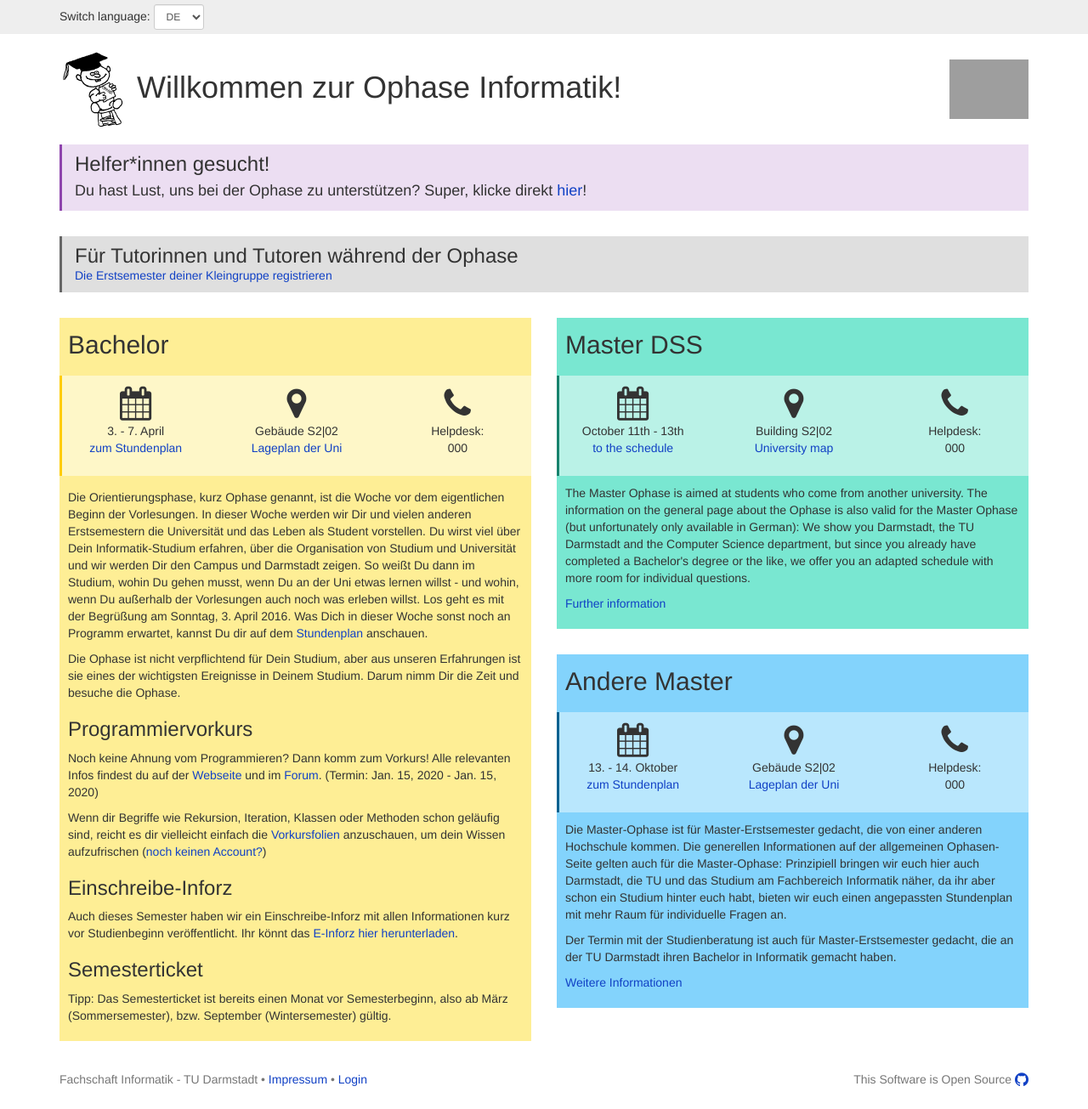
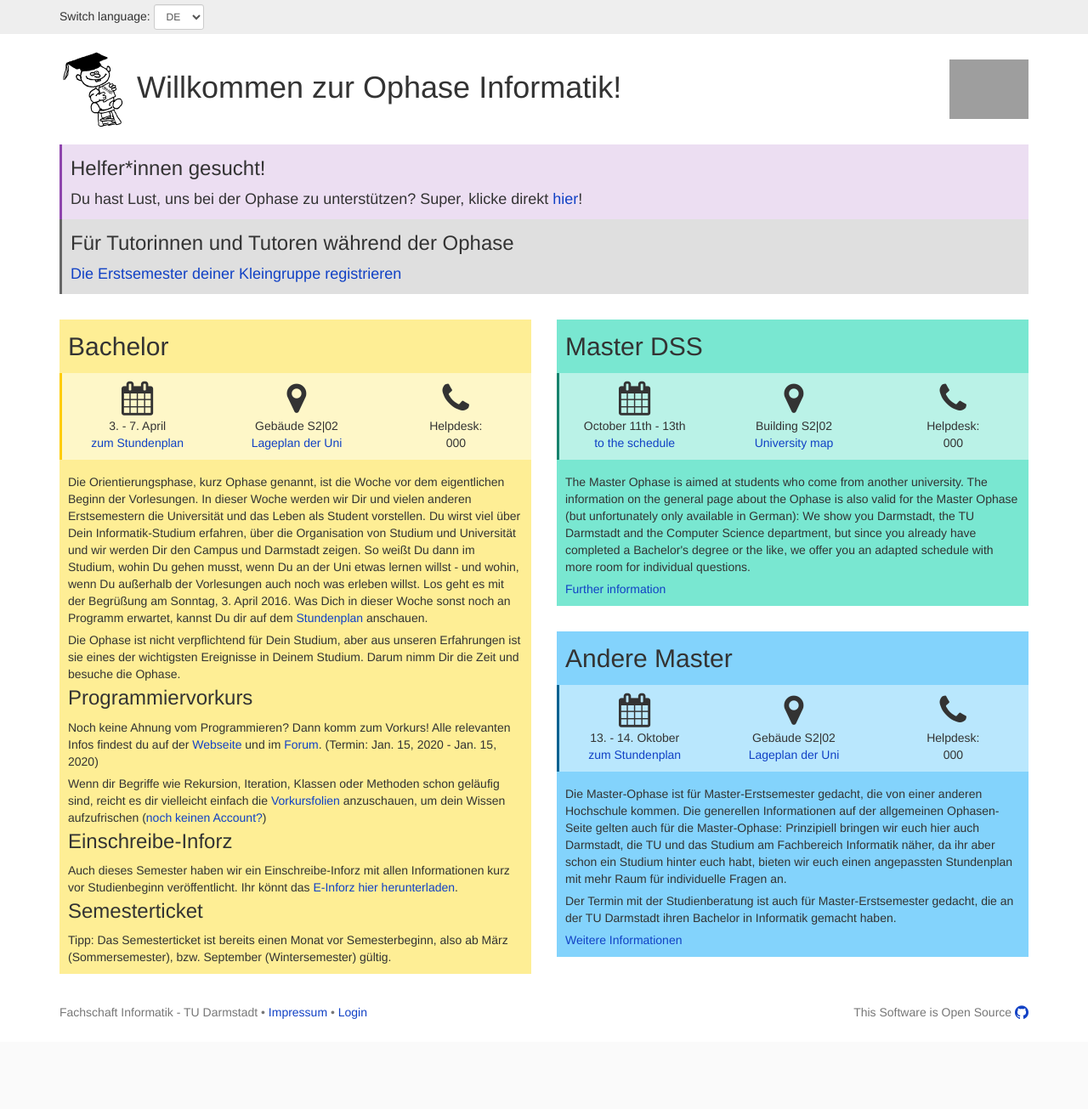
Before and after one commit to d120/pyophase, a Django app: page / in a window 1280 px wide. Shown: the whole page at 85% size. After the commit the page ends 1199 px from the top, so only its background shows below. Run offline with Django 3.2, Linux system fonts and the light colour scheme; data comes from the database, SQL or seed files in the repository; tables that the repository leaves empty hold one stand-in row (values such as "Sample post"); parts of the project's set-up code (start-up, migrations or seed data) failed here and were passed over; some libraries are stand-ins or nearby versions; grey boxes are pictures that could not be loaded.

Commit message:
refactor inline styles throughout the app into abstracted CSS classes

```diff
--- a/dashboard/templates/dashboard/action.html
+++ b/dashboard/templates/dashboard/action.html
@@ -13,7 +13,7 @@
 
                 <ul class="nav nav-pills nav-stacked">
                     {% for name, target in sidebar_links %}
-                        <li style="border:1px dotted silver;"><a href="{{ target }}">{{ name }}</a></li>
+                        <li class="dotted-border"><a href="{{ target }}">{{ name }}</a></li>
                     {% endfor %}
                 </ul>
             {% endblock %}
--- a/dashboard/templates/dashboard/dashboard_base.html
+++ b/dashboard/templates/dashboard/dashboard_base.html
@@ -3,13 +3,13 @@
 
 {% block content %}
 
-<ul class="nav nav-pills" style="margin-top: 17px;">
+<ul class="nav nav-pills">
     {% for title, target in navigation_links %}
         <li><a href="{{ target }}">{{ title }}</a></li>
     {% endfor %}
 </ul>
 
-<hr style="margin-top: 5px;">
+<hr class="margin-top-1">
 
 {% block content_dashboard %}{% endblock %}
 
--- a/ophasebase/dashboard_components.py
+++ b/ophasebase/dashboard_components.py
@@ -30,7 +30,7 @@
         else:
             df = DateFormat(datetime.datetime.now())
             msg = _('Es ist Ophase<br /> <b>%(weekday)s</b>') % {'weekday' : df.format('l'),}
-        return SafeText("<p class='text-center' style='font-size:2em; line-height:180%;'>{}</p>".format(msg))
+        return SafeText("<p class='text-center quite-big'>{}</p>".format(msg))
 
     @property
     def get_status(self):
--- a/ophasebase/static/ophasebase/css/pyophase.css
+++ b/ophasebase/static/ophasebase/css/pyophase.css
@@ -1,23 +1,68 @@
 /*
  * pyophase common styles
  */
+
+/* general helper classes ---------------------------------------- */
+
+.margin-top-1 { margin-top: 1rem; }
+.margin-top-3 { margin-top: 3rem; }
+
+.padding-top-1 { padding-top: 1rem; }
+.padding-top-3 { padding-top: 3rem; }
+
+.right { text-align: right; }
+
+.w-initial { width: initial; }
+
+
+/* common formatting primitives ---------------------------------- */
+
+.text-muted { margin: 5px 0; }
+
+.box { padding: 1rem 1rem; }
+.box-highlight { border-left: 3px solid #fff; }
+.box h2, .box h3 { margin: .5rem 0; }
+.box p { margin: 0; padding-top: .6rem; }
+.box .box-big { font-size: 1.8rem; }
+
+.box-gray { background-color: #dfdfdf; border-color: #666; }
+.box-lilac { background-color: #ecdef2; border-color: #8e44ad; }
+.box-yellow { background-color: #feee95; border-color: #ffcc00; }
+.box-light-yellow { background-color: #fef7c8; border-color: #ffcc00; }
+.box-teal { background-color: #79e7d1; border-color: #17826d; }
+.box-light-teal { background-color: #baf2e7; border-color: #17826d; }
+.box-blue { background-color: #83d3fc; border-color: #046190; }
+.box-light-blue { background-color: #b9e7fd; border-color: #046190; }
+
+.focus-item { text-align: center; }
+.focus-item .fa { font-size: 30pt; }
+.focus-item p { padding-top: .2rem; }
+
+.dotted-border { border: 1px dotted silver; }
+
+.dashboard-panel {
+    width:240px;
+    float:left;
+    margin-right:20px
+}
+.dashboard-panel .panel-body { height:150px }
+
+
+/* top level element styles -------------------------------------- */
 
 html {
     position: relative;
     min-height: 100.1%;
 }
 
-.text-muted {
-    margin: 5px 0;
-}
+a { color: #1141c5 !important; }
+a.no-underline:hover { text-decoration: none; }
 
-a {
-    color: #1141c5 !important;
-}
 
-a.no-underline:hover {
-    text-decoration: none;
-}
+/* header -------------------------------------------------------- */
+
+.header-img-wesen { height: 9rem; }
+.header-img-logo { height: 7rem; margin-top: 3rem; }
 
 .breadcrumbs {
     font-style: italic;
@@ -30,6 +75,13 @@
     background-color: #eee;
 }
 
-.padded-form .form-group {
-    padding-bottom: 3.5rem;
-}
+
+/* footer -------------------------------------------------------- */
+
+.footer { padding: 3rem 0 2rem 0; }
+
+
+/* mixed layout adjustments -------------------------------------- */
+
+.padded-form .form-group { padding-bottom: 3.5rem; }
+.quite-big { font-size: 1.8em; line-height: 180%; }
--- a/ophasebase/templates/ophasebase/base.html
+++ b/ophasebase/templates/ophasebase/base.html
@@ -18,7 +18,7 @@
                     {% csrf_token %}
                     <input name="next" type="hidden" value="{{ request.path }}" />
                     Switch language:
-                    <select name="language" class="form-control input-sm" style="width:initial;">
+                    <select name="language" class="form-control input-sm w-initial">
                         {% get_current_language as LANGUAGE_CODE %}
                         {% get_available_languages as LANGUAGES %}
                         {% get_language_info_list for LANGUAGES as languages %}
@@ -41,13 +41,13 @@
             <div class="col-sm-8">
                 <h1>
                     <a href="{% url 'website:homepage' %}" class="no-underline hidden-xs">
-                        <img src="{% static 'website/ophasen-wesen.svg' %}" style="height: 9rem;" />
+                        <img src="{% static 'website/ophasen-wesen.svg' %}" class="header-img-wesen" />
                     </a>
                     {% block heading %}{% endblock %}
                 </h1>
             </div>
-            <div class="col-sm-4 hidden-xs" style="text-align: right;">
-                <img src="{% static 'website/logo_ohne_rand.svg' %}" class="pull-right" style="height: 7rem; margin-top: 3rem;" />
+            <div class="col-sm-4 hidden-xs right">
+                <img src="{% static 'website/logo_ohne_rand.svg' %}" class="pull-right header-img-logo" />
             </div>
         </div>
 
@@ -55,7 +55,7 @@
         {% block content %}{% endblock %}
 
         <!-- Footer menu -->
-        <p class="text-muted" style="padding: 3rem 0 2rem 0;">
+        <p class="text-muted footer">
             <span class="pull-left">Fachschaft Informatik - TU Darmstadt &bull; <a href="https://www.fachschaft.informatik.tu-darmstadt.de/impressum">Impressum</a></span>&nbsp;&bull;
             {% if user.is_authenticated %}
             {% trans "Angemeldet als" %} {{ user.username }}
--- a/staff/templates/staff/already_registered.html
+++ b/staff/templates/staff/already_registered.html
@@ -4,7 +4,7 @@
 
 {% block content %}
 
-<div class="jumbotron" style="margin-top: 1rem;">
+<div class="jumbotron margin-top-1">
     <h2>{% bootstrap_icon "remove" %} {% trans "Fehler: E-Mail-Adresse bereits registriert." %}</h2>
     <p>
         {% trans "Scheinbar bist du bereits für diese Ophase registriert. Wenn etwas an deiner Registrierung geändert werden soll, schreib einfach eine E-Mail an <a href='mailto:ophase-leitung@d120.de'>ophase-leitung@d120.de</a>." %}
--- a/staff/templates/staff/success.html
+++ b/staff/templates/staff/success.html
@@ -4,7 +4,7 @@
 
 {% block content %}
 
-<div class="jumbotron" style="margin-top: 1rem;">
+<div class="jumbotron margin-top-1">
     <h2>{% bootstrap_icon "ok" %} {% trans "Deine Daten wurden erfolgreich gespeichert." %}</h2>
     <p>
         {% trans "Vielen Dank dass du mithelfen möchtest. Die Ophasenleitung wird sich in geraumer Zeit bei dir melden, sobald erste organisatorische Dinge oder Termine anstehen. Dies kann unter Umständen noch ein paar Wochen dauern." %}
--- a/students/templates/students/student_form.html
+++ b/students/templates/students/student_form.html
@@ -19,7 +19,7 @@
     </form>
 </div>
 {% else %}
-<div class="jumbotron" style="margin-top: 1rem;">
+<div class="jumbotron margin-top-1">
   {% trans "Derzeit ist die Registrierung nicht freigeschaltet." %}
 </div>
 {% endif %}
--- a/students/templates/students/success.html
+++ b/students/templates/students/success.html
@@ -10,7 +10,7 @@
 }
 </script>
 
-<div class="jumbotron" style="margin-top: 1rem;">
+<div class="jumbotron margin-top-1">
     <p>{% bootstrap_icon "ok" %} {% trans "Deine Daten wurden erfolgreich gespeichert." %}</p>
     <p><a href="{% url registration_form %}">{% trans "Nächsten Eintrag hinzufügen" %}</a></p>
 </div>
--- a/website/templates/website/bachelor.html
+++ b/website/templates/website/bachelor.html
@@ -15,7 +15,7 @@
 
 <img src="{{ schedule.image.url }}" class="img-responsive" />
 
-<div style="padding-top: 1rem;"></div>
+<div class="padding-top-1"></div>
 <p>
     Gültig sind nur Zeit- und Raumangaben in diesem Stundenplan. Andere Angaben
     (zum Beispiel im uniweiten Raumbuchungssystem) haben keine Bedeutung.
--- a/website/templates/website/helfen.html
+++ b/website/templates/website/helfen.html
@@ -8,8 +8,7 @@
     Du bist hier: <a href="{% url 'website:homepage' %}">Startseite</a> &middot; Mithelfen
 </div>
 
-<div style="margin-top: 1rem; border-left: 3px solid #8e44ad; padding-left: 1.5rem; background-color: #ecdef2;">
-    <div style="padding: 1rem 0;">
+<div class="box box-highlight box-lilac">
     <div class="row">
         <div class="col-md-6">
             <h2>{% trans "Für engagierte Studierende" %}</h2>
@@ -21,9 +20,8 @@
         </div>
     </div>
 </div>
-</div>
 
-<div style="padding-top: 3rem;"></div>
+<div class="padding-top-3"></div>
 
 <p>Die Ophase lebt davon, dass viele Studenten ehrenamtlich daran mitarbeiten. Hier wollen wir die Möglichkeiten vorstellen, wie du dich an der Organisation der Ophase beteiligen kannst. Grundsätzlich gibt es vier verschiedene Möglichkeiten, die sich alle im Zeitaufwand unterscheiden.</p>
 
--- a/website/templates/website/homepage.html
+++ b/website/templates/website/homepage.html
@@ -4,44 +4,39 @@
 
 {% block content %}
 
+<div class="margin-top-1"></div>
 
 {% if any_staff_registration_enabled %}
-    <div style="margin-top: 1rem; border-left: 3px solid #8e44ad; padding-left: 1.5rem; background-color: #ecdef2;">
-        <div style="padding: 1rem 0;">
-            <h3 style="margin: 0;">Helfer*innen gesucht!</h3>
-            <p style="margin: 0; padding-top: .6rem; font-size: 1.8rem;">
-                Du hast Lust, uns bei der Ophase zu unterstützen? Super, klicke direkt <a href="{% url 'website:helfen' %}">hier</a>!
-            </p>
-        </div>
+    <div class="box box-highlight box-lilac">
+        <h3>Helfer*innen gesucht!</h3>
+        <p class="box-big">Du hast Lust, uns bei der Ophase zu unterstützen? Super, klicke direkt <a href="{% url 'website:helfen' %}">hier</a>!</p>
     </div>
 {% endif %}
 
 {% if student_registration_enabled %}
-    <div style="margin-top: 3rem; border-left: 3px solid #666; padding-left: 1.5rem; background-color: #dfdfdf;">
-        <div style="padding: 1rem 0;">
-            <h3 style="margin: 0;">{% trans "Für Tutorinnen und Tutoren während der Ophase" %}</h3>
-            <p style="margin: 0;"><a href="{% url 'students:registration' %}">{% trans "Die Erstsemester deiner Kleingruppe registrieren" %}</a></p>
-        </div>
+    <div class="box box-highlight box-gray">
+        <h3>{% trans "Für Tutorinnen und Tutoren während der Ophase" %}</h3>
+        <p class="box-big"><a href="{% url 'students:registration' %}">{% trans "Die Erstsemester deiner Kleingruppe registrieren" %}</a></p>
     </div>
 {% endif %}
 
-<div class="row" style="margin-top: 3rem;">
+<div class="row margin-top-3">
     <div class="col-lg-6">
-        <div style="background-color: #feee95; padding: 1rem;">
-            <h2 style="margin-top: .5rem;">Bachelor</h2>
+        <div class="box box-yellow">
+            <h2>Bachelor</h2>
         </div>
-        <div style="background-color: #fef7c8; padding: 1.3rem .7rem; border-left: 3px solid #ffcc00;">
+        <div class="box box-highlight box-light-yellow">
             <div class="row">
-                <div class="col-sm-4" style="text-align: center;">
-                    <span class="fa fa-calendar" style="font-size:30pt"></span>
-                    <p style="padding-top: 0.2rem;">
+                <div class="col-sm-4 focus-item">
+                    <span class="fa fa-calendar"></span>
+                    <p>
                         {{ current_ophase.get_human_short_duration }}<br />
                         <a href="{% url 'website:bachelor' %}">zum Stundenplan</a>
                     </p>
                 </div>
-                <div class="col-sm-4" style="text-align: center;">
-                    <span class="fa fa-map-marker" style="font-size:30pt"></span>
-                    <p style="padding-top: 0.2rem;">
+                <div class="col-sm-4 focus-item">
+                    <span class="fa fa-map-marker"></span>
+                    <p>
                         Gebäude S2|02 <br />
                         <a rel="nofollow" class="external text" target="_blank"
                            href="https://www.tu-darmstadt.de/universitaet/orientierung/lageplaene/lageplaene_stadtmitte/lageplaene_s2/index.de.jsp">
@@ -49,13 +44,13 @@
                         </a>
                     </p>
                 </div>
-                <div class="col-sm-4" style="text-align: center;">
-                    <span class="fa fa-phone" style="font-size:30pt"></span>
-                    <p style="padding-top: 0.2rem;">Helpdesk:<br />{{ website_settings.helpdesk_phone_number }}</p>
+                <div class="col-sm-4 focus-item">
+                    <span class="fa fa-phone"></span>
+                    <p>Helpdesk:<br />{{ website_settings.helpdesk_phone_number }}</p>
                 </div>
             </div>
         </div>
-        <div style="background-color: #feee95; padding: 1.5rem 1rem 1rem 1rem;">
+        <div class="box box-yellow">
             <p>
                 Die Orientierungsphase, kurz Ophase genannt, ist die Woche vor dem eigentlichen Beginn der Vorlesungen.
                 In dieser Woche werden wir Dir und vielen anderen Erstsemestern die Universität und das Leben als
@@ -99,18 +94,18 @@
         </div>
     </div>
     <div class="col-lg-6">
-        <div style="background-color: #79e7d1; padding: 1rem;">
-            <h2 style="margin-top: .5rem;">Master DSS</h2>
+        <div class="box box-teal">
+            <h2>Master DSS</h2>
         </div>
-        <div style="background-color: #baf2e7; padding: 1.3rem .7rem; border-left: 3px solid #17826d;">
+        <div class="box box-highlight box-light-teal">
             <div class="row">
-                <div class="col-sm-4" style="text-align: center;">
-                    <span class="fa fa-calendar" style="font-size:30pt"></span>
-                    <p style="padding-top: 0.2rem;">October 11th - 13th<br /><a href="{% url 'website:master-dss' %}">to the schedule</a></p>
+                <div class="col-sm-4 focus-item">
+                    <span class="fa fa-calendar"></span>
+                    <p>October 11th - 13th<br /><a href="{% url 'website:master-dss' %}">to the schedule</a></p>
                 </div>
-                <div class="col-sm-4" style="text-align: center;">
-                    <span class="fa fa-map-marker" style="font-size:30pt"></span>
-                    <p style="padding-top: 0.2rem;">
+                <div class="col-sm-4 focus-item">
+                    <span class="fa fa-map-marker"></span>
+                    <p>
                         Building S2|02 <br />
                         <a rel="nofollow" class="external text" target="_blank"
                            href="https://www.tu-darmstadt.de/universitaet/orientierung/lageplaene/lageplaene_stadtmitte/lageplaene_s2/index.de.jsp">
@@ -118,13 +113,13 @@
                         </a>
                     </p>
                 </div>
-                <div class="col-sm-4" style="text-align: center;">
-                    <span class="fa fa-phone" style="font-size:30pt"></span>
-                    <p style="padding-top: 0.2rem;">Helpdesk:<br />{{ website_settings.helpdesk_phone_number }}</p>
+                <div class="col-sm-4 focus-item">
+                    <span class="fa fa-phone"></span>
+                    <p>Helpdesk:<br />{{ website_settings.helpdesk_phone_number }}</p>
                 </div>
             </div>
         </div>
-        <div style="background-color: #79e7d1; padding: 1rem;">
+        <div class="box box-teal">
             <p>
                 The Master Ophase is aimed at students who come from another university. The information on the general
                 page about the Ophase is also valid for the Master Ophase (but unfortunately only available in German):
@@ -135,18 +130,18 @@
             <p><a href="{% url 'website:master-dss' %}">Further information</a></p>
         </div>
 
-        <div style="background-color: #83d3fc; margin-top: 3rem; padding: 1rem;">
-            <h2 style="margin-top: .5rem;">Andere Master</h2>
+        <div class="box box-blue margin-top-3">
+            <h2>Andere Master</h2>
         </div>
-        <div style="background-color: #b9e7fd; padding: 1.3rem .7rem; border-left: 3px solid #046190;">
+        <div class="box box-highlight box-light-blue">
             <div class="row">
-                <div class="col-sm-4" style="text-align: center;">
-                    <span class="fa fa-calendar" style="font-size:30pt"></span>
-                    <p style="padding-top: 0.2rem;">13. - 14. Oktober<br /><a href="{% url 'website:master-de' %}">zum Stundenplan</a></p>
+                <div class="col-sm-4 focus-item">
+                    <span class="fa fa-calendar"></span>
+                    <p>13. - 14. Oktober<br /><a href="{% url 'website:master-de' %}">zum Stundenplan</a></p>
                 </div>
-                <div class="col-sm-4" style="text-align: center;">
-                    <span class="fa fa-map-marker" style="font-size:30pt"></span>
-                    <p style="padding-top: 0.2rem;">
+                <div class="col-sm-4 focus-item">
+                    <span class="fa fa-map-marker"></span>
+                    <p>
                         Gebäude S2|02 <br />
                         <a rel="nofollow" class="external text" target="_blank"
                            href="https://www.tu-darmstadt.de/universitaet/orientierung/lageplaene/lageplaene_stadtmitte/lageplaene_s2/index.de.jsp">
@@ -154,13 +149,13 @@
                         </a>
                     </p>
                 </div>
-                <div class="col-sm-4" style="text-align: center;">
-                    <span class="fa fa-phone" style="font-size:30pt"></span>
-                    <p style="padding-top: 0.2rem;">Helpdesk:<br />{{ website_settings.helpdesk_phone_number }}</p>
+                <div class="col-sm-4 focus-item">
+                    <span class="fa fa-phone"></span>
+                    <p>Helpdesk:<br />{{ website_settings.helpdesk_phone_number }}</p>
                 </div>
             </div>
         </div>
-        <div style="background-color: #83d3fc; padding: 1rem;">
+        <div class="box box-blue">
             <p>
                 Die Master-Ophase ist für Master-Erstsemester gedacht, die von einer anderen Hochschule kommen. Die
                 generellen Informationen auf der allgemeinen Ophasen-Seite gelten auch für die Master-Ophase: Prinzipiell
--- a/website/templates/website/master-de.html
+++ b/website/templates/website/master-de.html
@@ -19,7 +19,7 @@
 <p>Dies ist der Stundenplan der Ophase (Stand: {{ schedule.stand|date:"SHORT_DATE_FORMAT" }}):</p>
 <img src="{{ schedule.image.url }}" class="img-responsive" />
 
-<div style="padding-top: 1rem;"></div>
+<div class="padding-top-1"></div>
 <p>
     Gültig sind nur Zeit- und Raumangaben in diesem Stundenplan. Andere Angaben (zum Beispiel im uniweiten
     Raumbuchungssystem) haben keine Bedeutung.
--- a/workshops/templates/workshops/create_success.html
+++ b/workshops/templates/workshops/create_success.html
@@ -3,7 +3,7 @@
 {% block heading %}Workshopregistrierung{% endblock %}
 
 {% block content %}
-<div class="alert alert-success" style="margin-top: 1rem;" role="alert">
+<div class="alert alert-success margin-top-1" role="alert">
     {% trans "Vielen Dank, der Workshop wurde gespeichert. Der Workshoporga wird sich zu gegebener Zeit mit dir in Verbindung setzen." %}
     <br />
     {% trans "Eine E-Mail wurde an die von dir angegebene E-Mail-Adresse gesendet. Sollte sie nicht angekommen sein, oder sollten sich Änderungen am Workshop ergeben, schreib bitte eine Mail an" %} <a href="mailto:{{ orga_email }}">{{ orga_email }}</a>.
```
Also changed, not shown: dashboard/templates/dashboard/overview.html (+4 -17 lines), staff/templates/staff/person_form.html (+6 -10 lines), workshops/templates/workshops/workshop_form.html (+5 -7 lines). Lines whose indentation alone changed are shown as unchanged.
